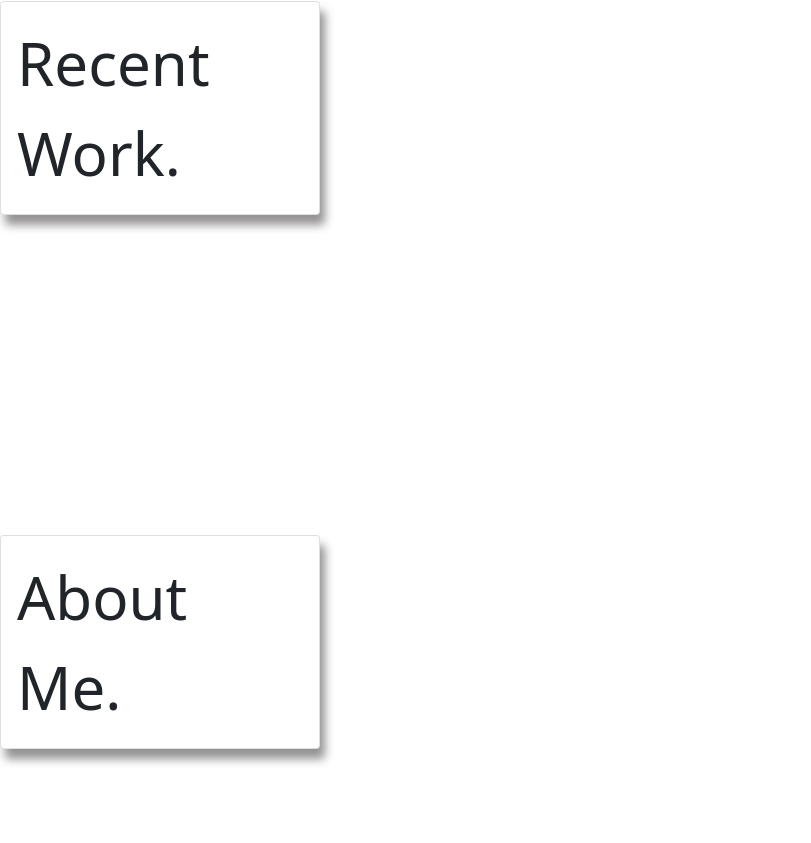
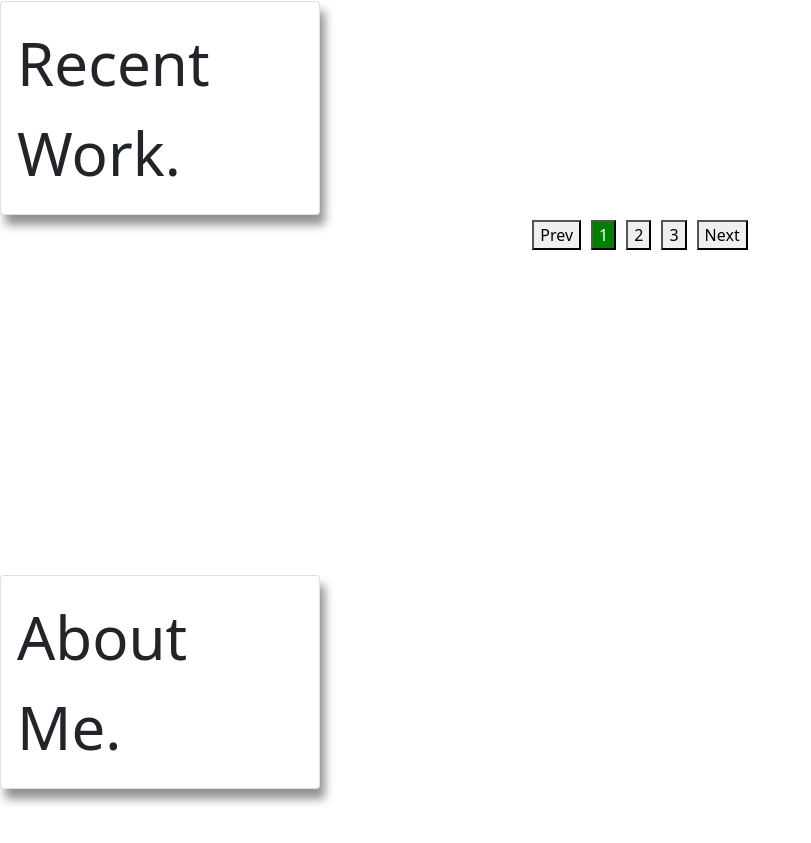
Before and after one commit to JayBarbanel/JayBarbanel_React_Portfolio, a React (Create React App) app: page / in a window 1280 px wide. Shown: the part 755-1598 px from the top of the page, without its empty margins (0-811 px from the left). Built offline with nearby package versions, Linux system fonts and the light colour scheme.

Commit message:
carousel update, starting to work, buttons are there, card is there, missing 2 items

```diff
--- a/src/components/Carousel.css
+++ b/src/components/Carousel.css
@@ -14,4 +14,19 @@ justify-content: center;
 height:400px;
 background-color: green;
 color: white;
+margin-top: 70px;
 }
+
+.indicators{
+    display: flex;
+justify-content: center;
+}
+
+.indicators > button {
+    margin:5px;
+}
+
+.indicators > button.active{
+    background-color: green;
+    color: white;
+}
--- a/src/components/Commissioner.js
+++ b/src/components/Commissioner.js
@@ -1,4 +1,4 @@
-import React from "react"
+import React,  {useState} from "react"
 import "../components/Carousel.css"
 
 export const CarouselItem =({ children, width}) => {
@@ -10,15 +10,59 @@ export const CarouselItem =({ children, width}) => {
 };
 
 const Carousel = ({children}) => {
+    const [activeIndex, setActiveIndex] = useState (0);
+
+    const updateIndex = (newIndex) => {
+        if (newIndex < 0) {
+            newIndex=0;
+        }else if (newIndex >= React.Children.count(children)) {
+            newIndex = React.Children.count(children) - 1;
+        }
+
+        setActiveIndex(newIndex);
+        };
+
     return (
         <div className="carousel">
-            <div className="inner" style={{transform: "translateX(-0%)"}}>
+            <div
+            className="inner"
+            style={{transform: `translateX(-${activeIndex * 100}%)`}}
+            >
                 {React.Children.map(children, (child, index) => {
                     return React.cloneElement(child, {width: "100%"});
                 })}
             </div>
+            <div className="indicators">
+                <button
+                onClick={()=>{
+                    updateIndex(activeIndex - 1);
+                }}
+                >
+                    Prev
+                </button>
+                {React.Children.map(children, (child, index ) => {
+                    return (
+                        <button
+                        className={`${index === activeIndex ? "active" : ""}`}
+                        onClick={() =>{
+                            updateIndex(index);
+                        }}
+                        >
+                            {index + 1}
+                        </button>
+                    );
+                })}
+                <button
+                onClick={() =>{
+                    updateIndex(activeIndex + 1);
+                }}
+                >
+                    Next
+                </button>
+            </div>
         </div>
     );
-};
+            }
+
 
 export default Carousel;
```
